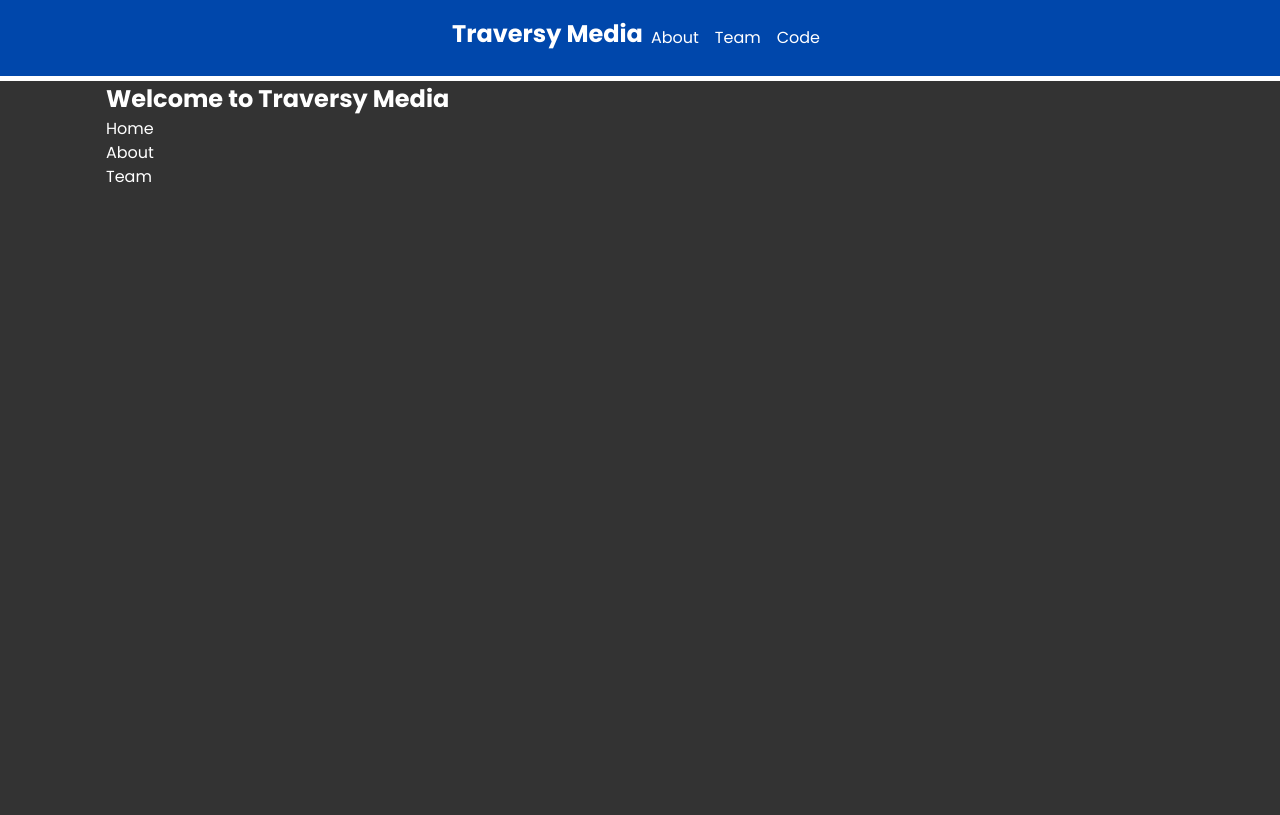
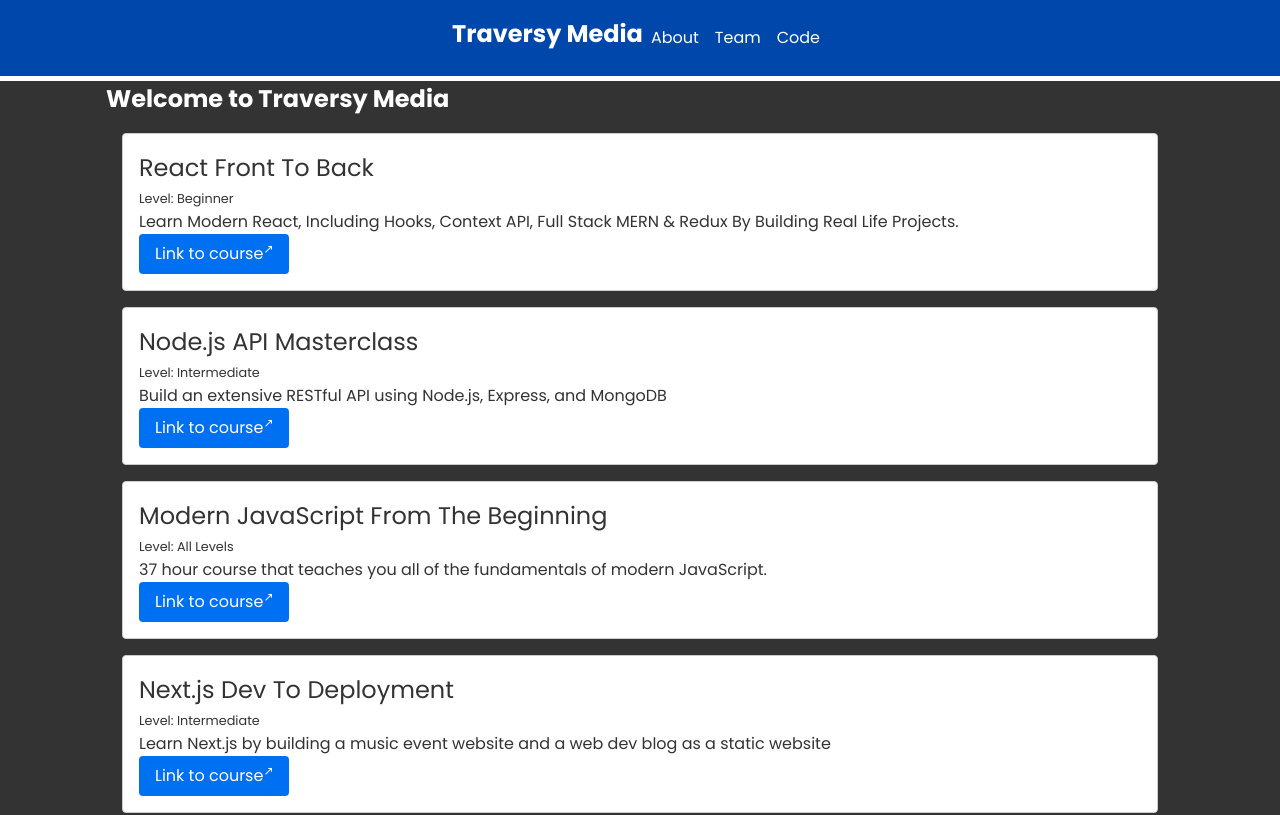
Before and after one commit to jameyhart/next-13-crash-course, a Next.js app: page / in a window 1280 px wide. Shown: the top 815 px of the page. Built offline with nearby package versions, Linux system fonts and the light colour scheme.

Commit message:
Add courses

```diff
--- /dev/null
+++ b/src/app/components/Courses.tsx
@@ -0,0 +1,38 @@
+import React from 'react';
+import Link from 'next/link';
+
+const fetchCourses = async () => {
+    const response = await fetch('http://localhost:3000/api/courses');
+    const courses = await response.json();
+
+    return courses;
+};
+
+type courseObject = {
+    id: number;
+    title: string;
+    description: string;
+    link: string;
+    level: 'Beginner' | 'Intermediate' | 'All Levels';
+};
+
+const Courses = async () => {
+    const courses = await fetchCourses();
+
+    return (
+        <div className='courses'>
+            {courses.map((course: courseObject) => (
+                <div key={course.id} className='card'>
+                    <h2>{course.title}</h2>
+                    <small>Level: {course.level}</small>
+                    <p>{course.description}</p>
+                    <Link href={course.link} target='_blank' className='btn'>
+                        Link to course<sup>↗</sup>
+                    </Link>
+                </div>
+            ))}
+        </div>
+    );
+};
+
+export default Courses;
--- a/src/app/page.tsx
+++ b/src/app/page.tsx
@@ -1,27 +1,15 @@
+// @ts-nocheck
 import React from "react";
-import Link from "next/link";
+
+import Courses from "./components/Courses";
 
 const HomePage = () => {
-    return <div>
-        <h1>Welcome to Traversy Media</h1>
-        <ul>
-            <li>
-                <Link href="/">
-                    Home
-                </Link>
-            </li>
-            <li>
-                <Link href="/about">
-                    About
-                </Link>
-            </li>
-            <li>
-                <Link href="/about/team">
-                    Team
-                </Link>
-            </li>
-        </ul>
-    </div>;
+    return (
+        <>
+            <h1>Welcome to Traversy Media</h1>
+            <Courses />
+        </>
+    );
 };
 
 export default HomePage;
```
